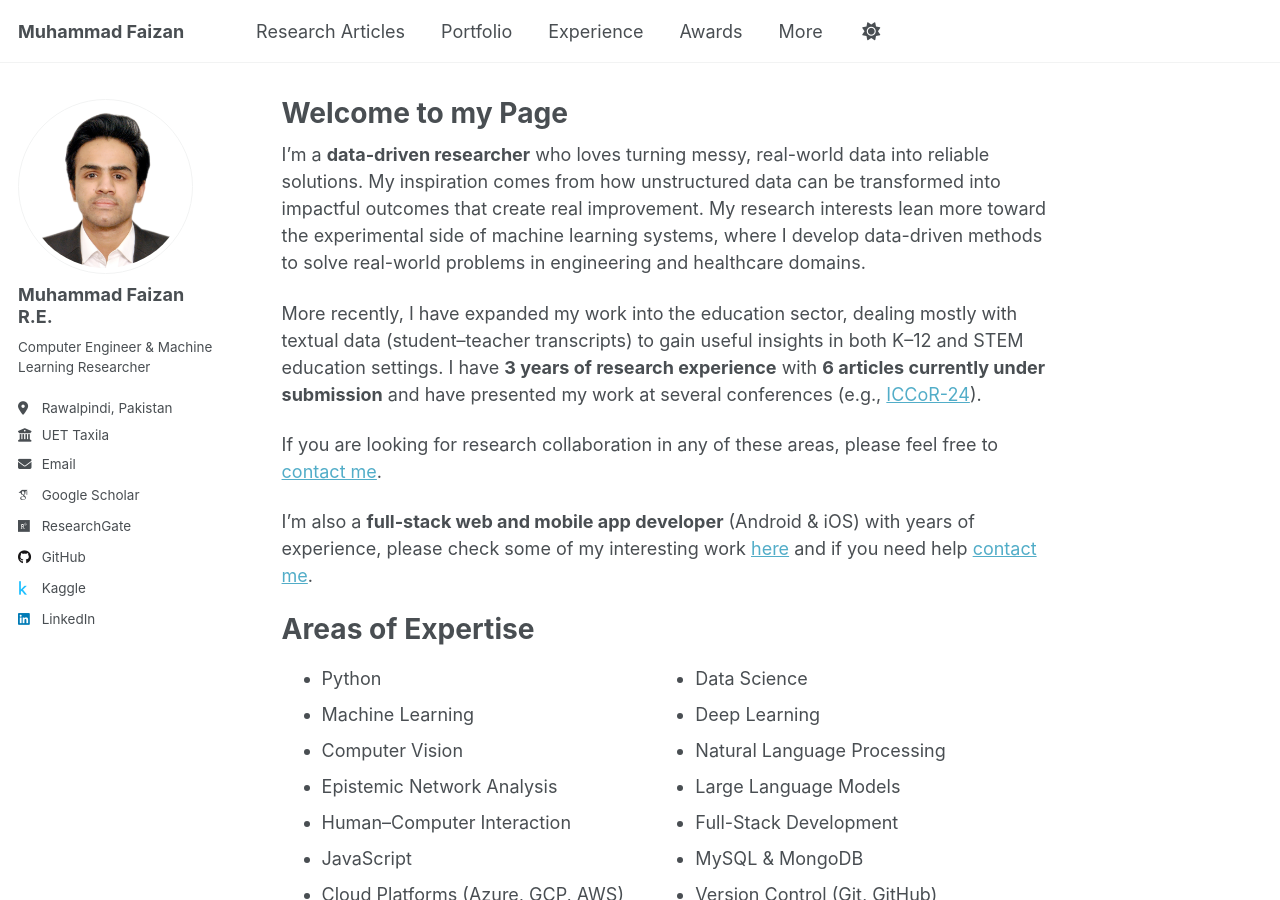
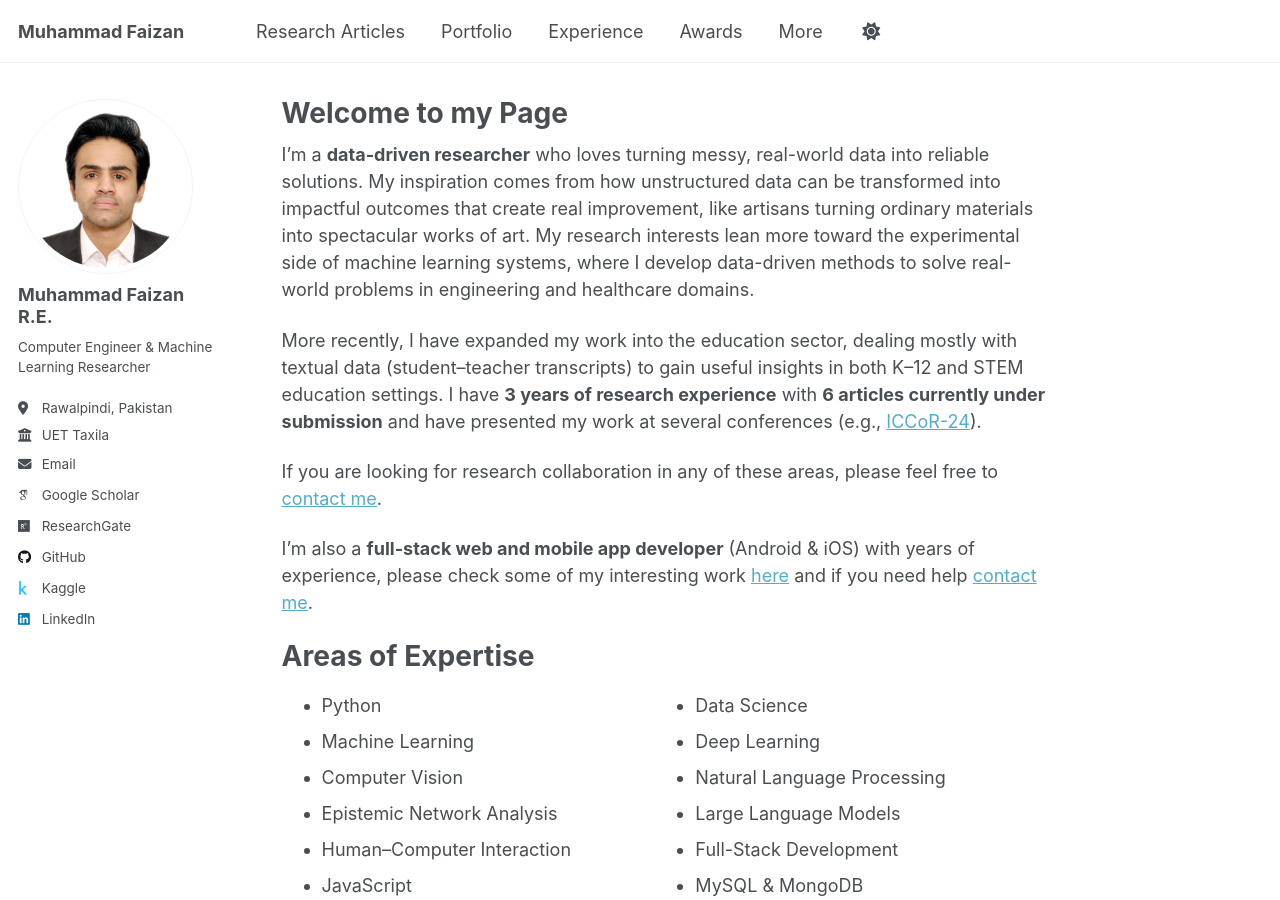
Before and after one commit to MuhammadFaizan99/MuhammadFaizan99.github.io, a Jekyll site: the page built from _pages/about.md, in a window 1280 px wide and 900 px high. Built offline with Jekyll 4.4.1, drawn with Linux system fonts in a browser that asks for light colours; some web fonts are replaced; a script that is not in the unit is left out.

Commit message:
Update about.md

```diff
--- a/_pages/about.md
+++ b/_pages/about.md
@@ -7,7 +7,7 @@ redirect_from:
   - /about.html
 ---
 
-I’m a **data-driven researcher** who loves turning messy, real-world data into reliable solutions. My inspiration comes from how unstructured data can be transformed into impactful outcomes that create real improvement. My research interests lean more toward the experimental side of machine learning systems, where I develop data-driven methods to solve real-world problems in engineering and healthcare domains.
+I’m a **data-driven researcher** who loves turning messy, real-world data into reliable solutions. My inspiration comes from how unstructured data can be transformed into impactful outcomes that create real improvement, like artisans turning ordinary materials into spectacular works of art. My research interests lean more toward the experimental side of machine learning systems, where I develop data-driven methods to solve real-world problems in engineering and healthcare domains.
 
 More recently, I have expanded my work into the education sector, dealing mostly with textual data (student–teacher transcripts) to gain useful insights in both K–12 and STEM education settings. I have **3 years of research experience** with **6 articles currently under submission** and have presented my work at several conferences (e.g., [ICCoR-24](https://iccor.cust.edu.pk/)).
 
```
